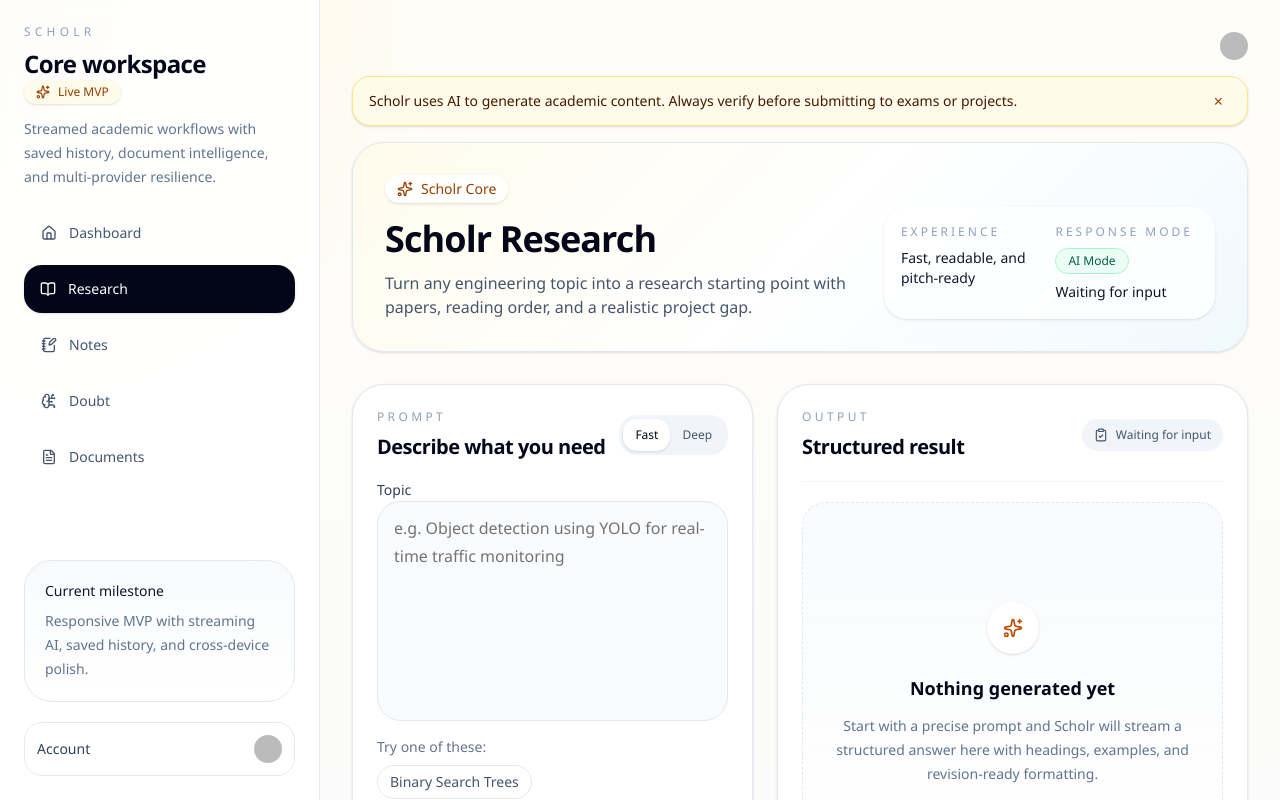
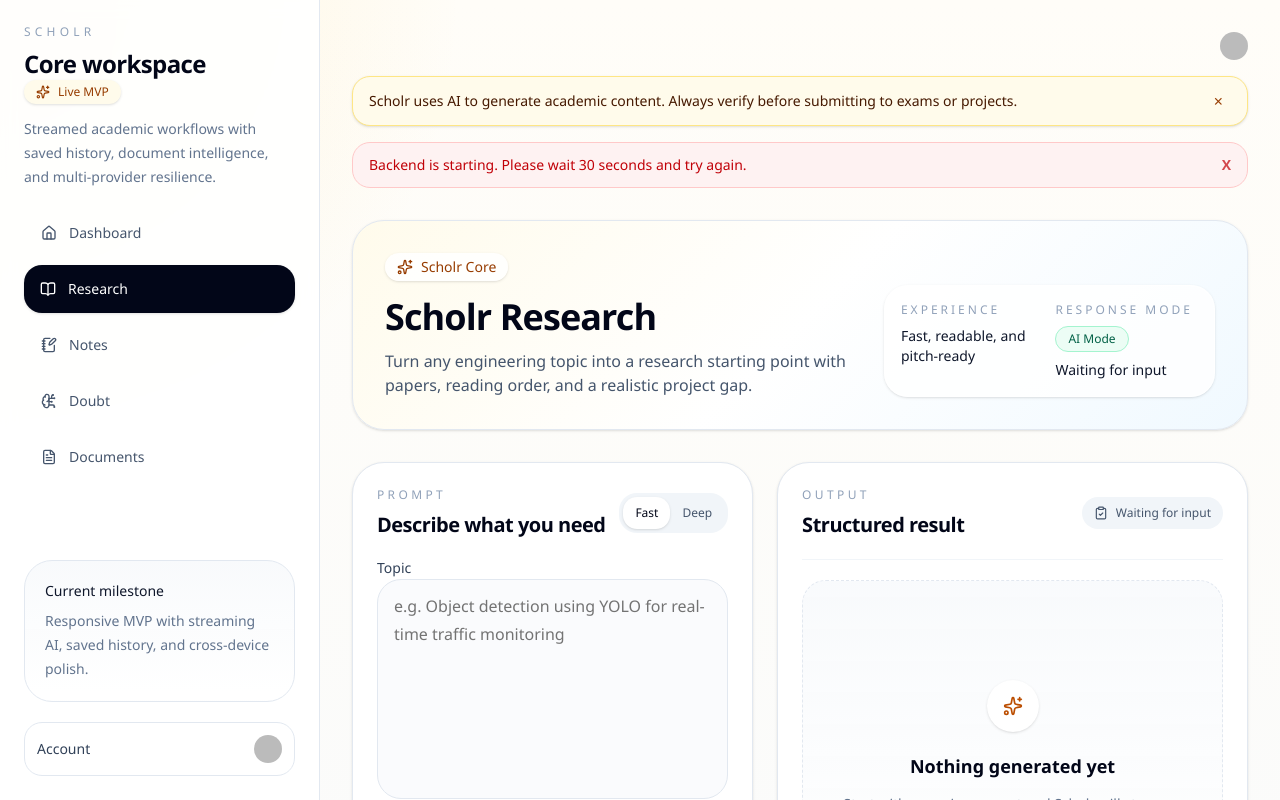
Before and after one commit to tauqxxr7/scholr, a Next.js app in the folder frontend/: page /research in a window 1280 px wide. Shown: the top 800 px of the page. Built offline with nearby package versions, Linux system fonts and the light colour scheme; no server answers; sample sign-in values are in the browser's storage; some icons are missing.

Commit message:
feat: add backend status indicator on module pages with cold-start warning

```diff
--- a/frontend/components/ai/ai-module-page.tsx
+++ b/frontend/components/ai/ai-module-page.tsx
@@ -19,8 +19,9 @@
 import { Textarea } from '@/components/ui/textarea'
 import ResponseFeedback from '@/components/ai/ResponseFeedback'
 import { useKeyboardShortcuts } from '@/hooks/useKeyboardShortcuts'
+import { useBackendStatus } from '@/hooks/useBackendStatus'
 import { trackEvent } from '@/lib/analytics'
-import { StreamModuleError, streamModuleResponse } from '@/lib/api'
+import { getApiBaseUrl, StreamModuleError, streamModuleResponse } from '@/lib/api'
 import { exportResponseAsPdf } from '@/lib/exportPdf'
 
 const LOCAL_RESPONSE_CACHE_KEY = 'scholr-local-response-cache-v1'
@@ -81,6 +82,8 @@
   const [slowStreamHint, setSlowStreamHint] = useState(false)
   const [retrying, setRetrying] = useState(false)
   const [shared, setShared] = useState(false)
+  const [statusDismissed, setStatusDismissed] = useState(false)
+  const backendStatus = useBackendStatus(getApiBaseUrl())
 
   const getCacheKey = () =>
     [
@@ -324,6 +327,7 @@
       }
       if (result.hadChunks && typeof window !== 'undefined') {
         window.localStorage.setItem('scholr_has_used', 'true')
+        setStatusDismissed(true)
       }
       setHasGeneratedOnce(true)
     } catch (submissionError) {
@@ -498,9 +502,31 @@
       : activeMode === 'cache' || activeMode === 'warm_cache'
         ? 'bg-sky-50 text-sky-800 border border-sky-200'
         : 'bg-emerald-50 text-emerald-800 border border-emerald-200'
+  const showBackendBanner = !statusDismissed && (backendStatus === 'slow' || backendStatus === 'down')
+  const backendBannerClass =
+    backendStatus === 'down'
+      ? 'border-red-200 bg-red-50 text-red-700'
+      : 'border-amber-200 bg-amber-50 text-amber-800'
+  const backendBannerMessage =
+    backendStatus === 'down'
+      ? 'Backend is starting. Please wait 30 seconds and try again.'
+      : 'Starting up... first request may take 15-30 seconds on free hosting'
 
   return (
     <div className="space-y-5 lg:space-y-8">
+      {showBackendBanner ? (
+        <div className={`flex items-start justify-between gap-3 rounded-2xl border px-4 py-3 text-sm ${backendBannerClass}`}>
+          <span>{backendBannerMessage}</span>
+          <button
+            type="button"
+            onClick={() => setStatusDismissed(true)}
+            className="font-semibold opacity-70 transition hover:opacity-100"
+            aria-label="Dismiss backend status warning"
+          >
+            X
+          </button>
+        </div>
+      ) : null}
       <section className="overflow-hidden rounded-[1.75rem] border border-slate-200 bg-[linear-gradient(135deg,rgba(255,251,235,0.95),rgba(255,255,255,0.98),rgba(240,249,255,0.98))] p-5 shadow-sm sm:rounded-[2rem] sm:p-8">
         <div className="flex flex-col gap-5 xl:flex-row xl:items-end xl:justify-between">
           <div className="max-w-3xl">
--- /dev/null
+++ b/frontend/hooks/useBackendStatus.ts
@@ -0,0 +1,36 @@
+import { useEffect, useState } from 'react'
+
+type Status = 'checking' | 'ready' | 'slow' | 'down'
+
+export function useBackendStatus(apiUrl: string): Status {
+  const [status, setStatus] = useState<Status>('checking')
+
+  useEffect(() => {
+    let cancelled = false
+    const timer = window.setTimeout(() => {
+      if (!cancelled) {
+        setStatus((current) => (current === 'checking' ? 'slow' : current))
+      }
+    }, 3000)
+
+    fetch(`${apiUrl}/health`, { signal: AbortSignal.timeout(5000) })
+      .then((response) => {
+        if (!cancelled) {
+          setStatus(response.ok ? 'ready' : 'slow')
+        }
+      })
+      .catch(() => {
+        if (!cancelled) {
+          setStatus('down')
+        }
+      })
+      .finally(() => window.clearTimeout(timer))
+
+    return () => {
+      cancelled = true
+      window.clearTimeout(timer)
+    }
+  }, [apiUrl])
+
+  return status
+}
--- a/frontend/lib/api.ts
+++ b/frontend/lib/api.ts
@@ -171,6 +171,10 @@
     false,
     'configuration',
   )
+}
+
+export function getApiBaseUrl() {
+  return getApiUrl()
 }
 
 function describeNetworkFailure(error: unknown) {
```
